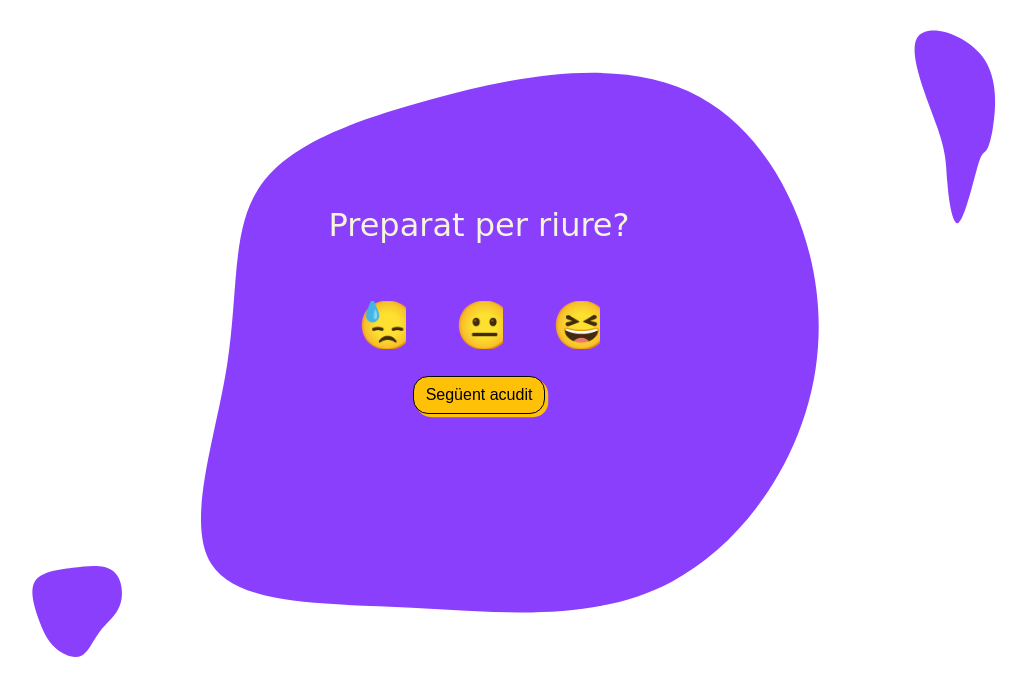
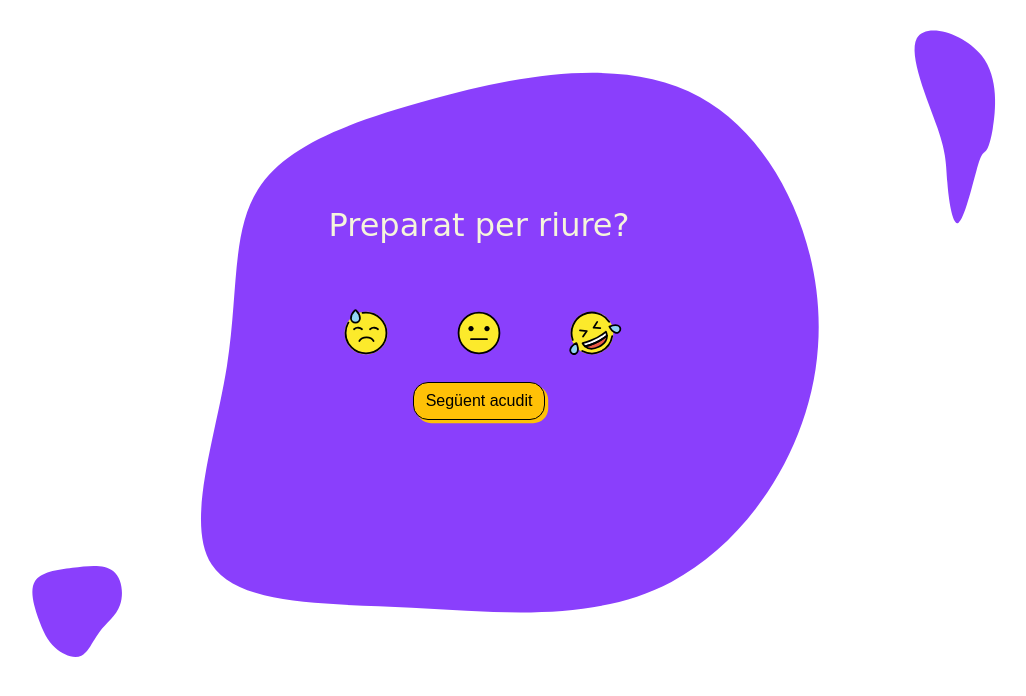
Before and after one commit to mcallejo-10/S4-API, a website: page index.html in a window 1280 px wide. Shown: the whole page, without its empty margins (161-1187 px from the left). Drawn offline with nearby package versions, Linux system fonts and the light colour scheme; no server answers; a web font is replaced by a local one.

Commit message:
emogis fixed

```diff
--- a/index.html
+++ b/index.html
@@ -30,14 +30,14 @@
           <h2 class="card-title m-4">Preparat per riure?</h2>
           <div class="card-text" id="joke"></div>
           <div class="card-row" id="buttons">
-            <button class="svg-button" type="submit" onclick="saveScoredJoke(1)"><img src="img/emoji-score1.svg"
-                alt="Score 1">
+            <button class="svg-button" type="submit" onclick="saveScoredJoke(1)">
+              <img class="img" src="img/1F613.svg" alt="Score 1">
             </button>
             <button class="svg-button" type="submit" onclick="saveScoredJoke(2)">
-              <img class="img" src="img/emoji-score2.svg" alt="Score 2">
+              <img class="img" src="img/1F610.svg" alt="Score 2">
             </button>
             <button class="svg-button" type="submit" onclick="saveScoredJoke(3)">
-              <img src="img/emoji-score3.svg" alt="Score 3">
+              <img class="img" src="img/1F923.svg" alt="Score 3">
             </button>
           </div>
           <button class="btn btn-warning" type="submit" onclick="nextJoke()">Següent acudit</button>
--- a/styles/scss/styles.scss
+++ b/styles/scss/styles.scss
@@ -47,22 +47,22 @@ h2 {
   justify-content: space-evenly;
 }
 
-#buttons {
-  background-color: rgba(255, 255, 255, 0);
-  stop-color: aqua;
-  margin: 10px;
-  size: 200px;
-}
 
 .btn-warning {
-  border: 1px, solid black;
+  border: 1px, solid rgb(0, 0, 0);
   border-radius: 15px;
   box-shadow: 0.2rem 0.2rem 0 #ffc107;
 }
 
 .svg-button {
   background-color: transparent;
-  border: 0;
+  border: 0px;
   margin: 1rem;
   margin-top: 2rem;
+  border-radius: 50%;
 }
+
+.img {
+  width: 4rem;
+  height: 4rem;
+}
```
Also changed, not shown: img/1F610.svg (added), img/1F613.svg (added), img/1F923.svg (added), img/blob4.svg, img/emoji-score1.svg (deleted), img/emoji-score2.svg (deleted), img/emoji-score3.svg (deleted), styles/css/styles.css, 1 other file.
